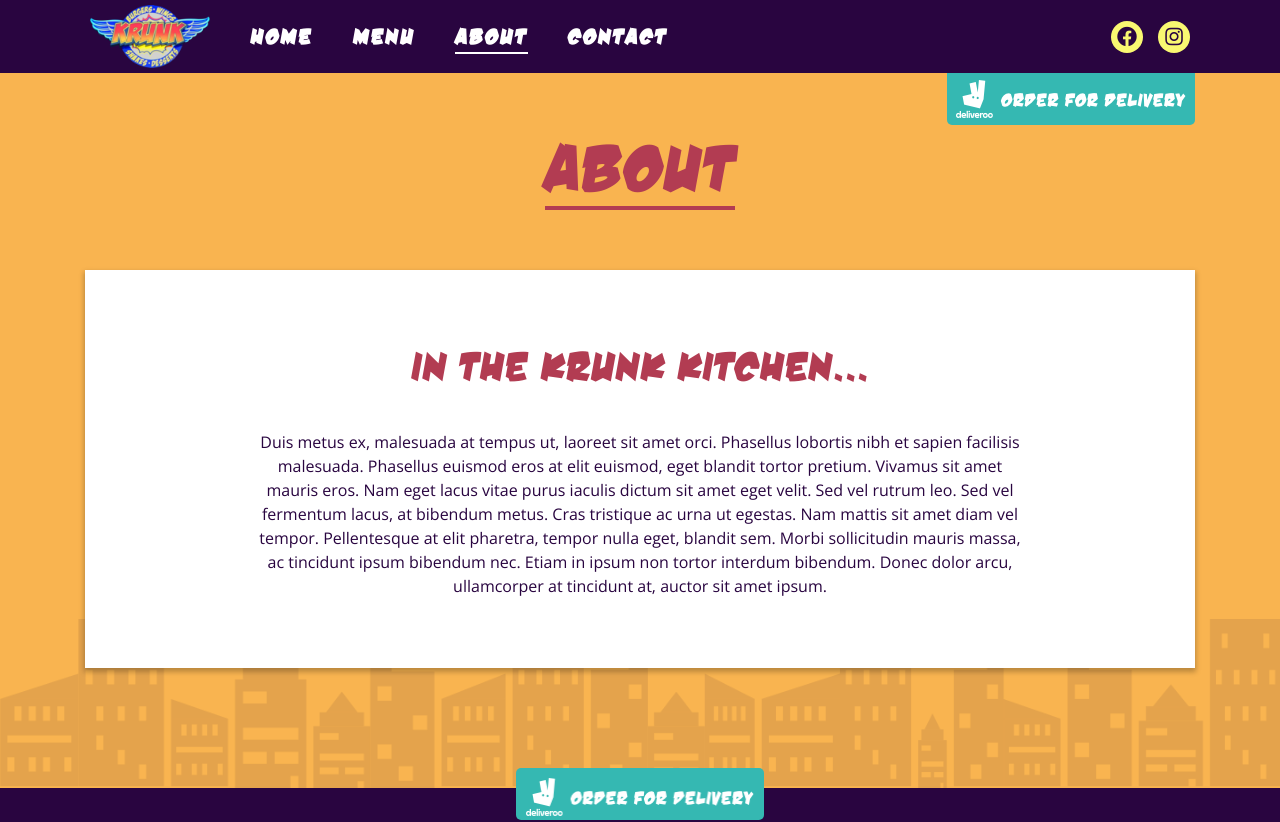
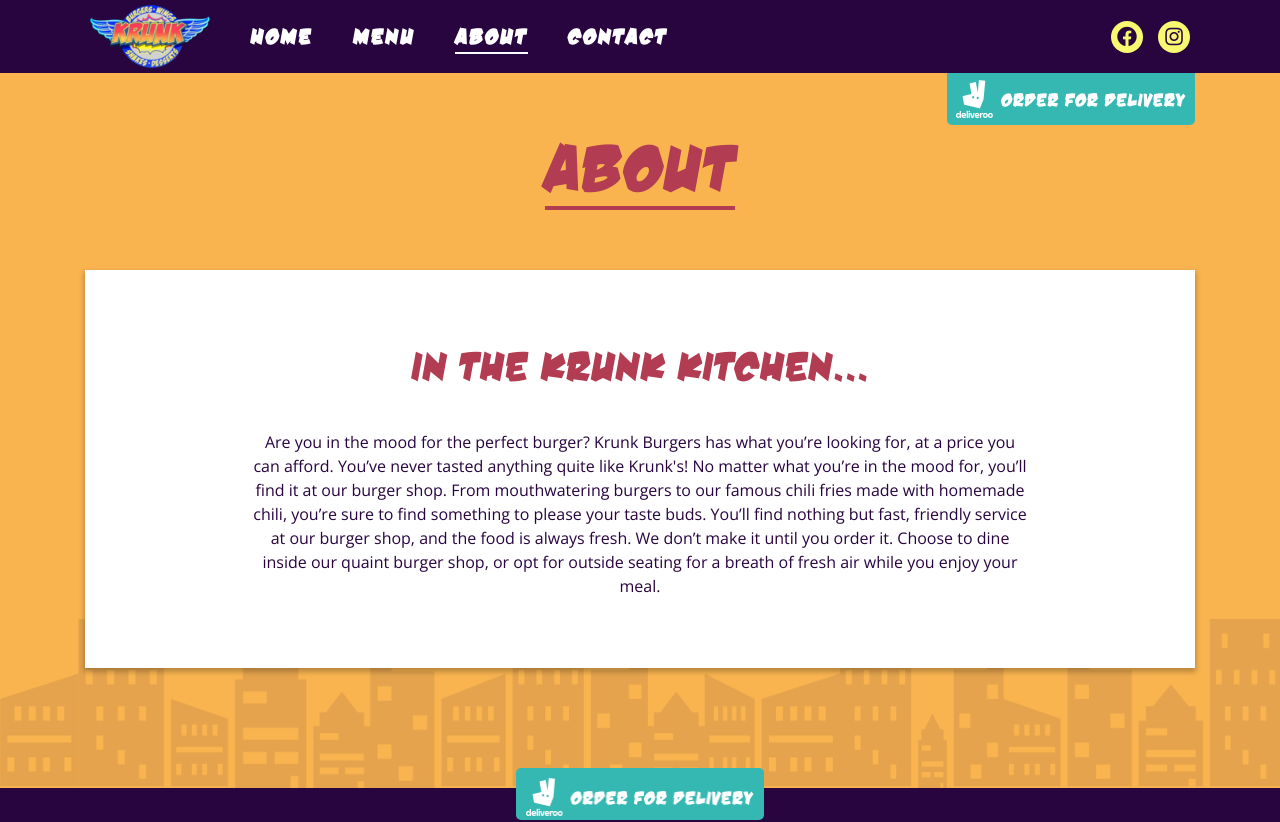
Before and after one commit to iamcstlouis/krunk-react-rebuild-2020, a React (Create React App) app: page /about in a window 1280 px wide. Shown: the top 822 px of the page. Built offline with nearby package versions, Linux system fonts and the light colour scheme.

Commit message:
Adds copy to About page

```diff
--- a/src/pages/About/index.js
+++ b/src/pages/About/index.js
@@ -22,7 +22,11 @@ const About = () => {
                         <div className='about-krunk__about-main-copy' data-aos='fade-up' data-aos-delay='200'>
                             <div className='about-krunk__copy-wrapper'>
                                 <h2>In the Krunk kitchen...</h2>
-                                <p>Duis metus ex, malesuada at tempus ut, laoreet sit amet orci. Phasellus lobortis nibh et sapien facilisis malesuada. Phasellus euismod eros at elit euismod, eget blandit tortor pretium. Vivamus sit amet mauris eros. Nam eget lacus vitae purus iaculis dictum sit amet eget velit. Sed vel rutrum leo. Sed vel fermentum lacus, at bibendum metus. Cras tristique ac urna ut egestas. Nam mattis sit amet diam vel tempor. Pellentesque at elit pharetra, tempor nulla eget, blandit sem. Morbi sollicitudin mauris massa, ac tincidunt ipsum bibendum nec. Etiam in ipsum non tortor interdum bibendum. Donec dolor arcu, ullamcorper at tincidunt at, auctor sit amet ipsum.</p>
+                                <p>
+                                    Are you in the mood for the perfect burger? Krunk Burgers has what you’re looking for, at a price you can afford. You’ve never tasted anything quite like Krunk's!
+
+                                    No matter what you’re in the mood for, you’ll find it at our burger shop. From mouthwatering burgers to our famous chili fries made with homemade chili, you’re sure to find something to please your taste buds. You’ll find nothing but fast, friendly service at our burger shop, and the food is always fresh. We don’t make it until you order it. Choose to dine inside our quaint burger shop, or opt for outside seating for a breath of fresh air while you enjoy your meal.
+                                </p>
                             </div>
                         </div>
                     </div>
```
